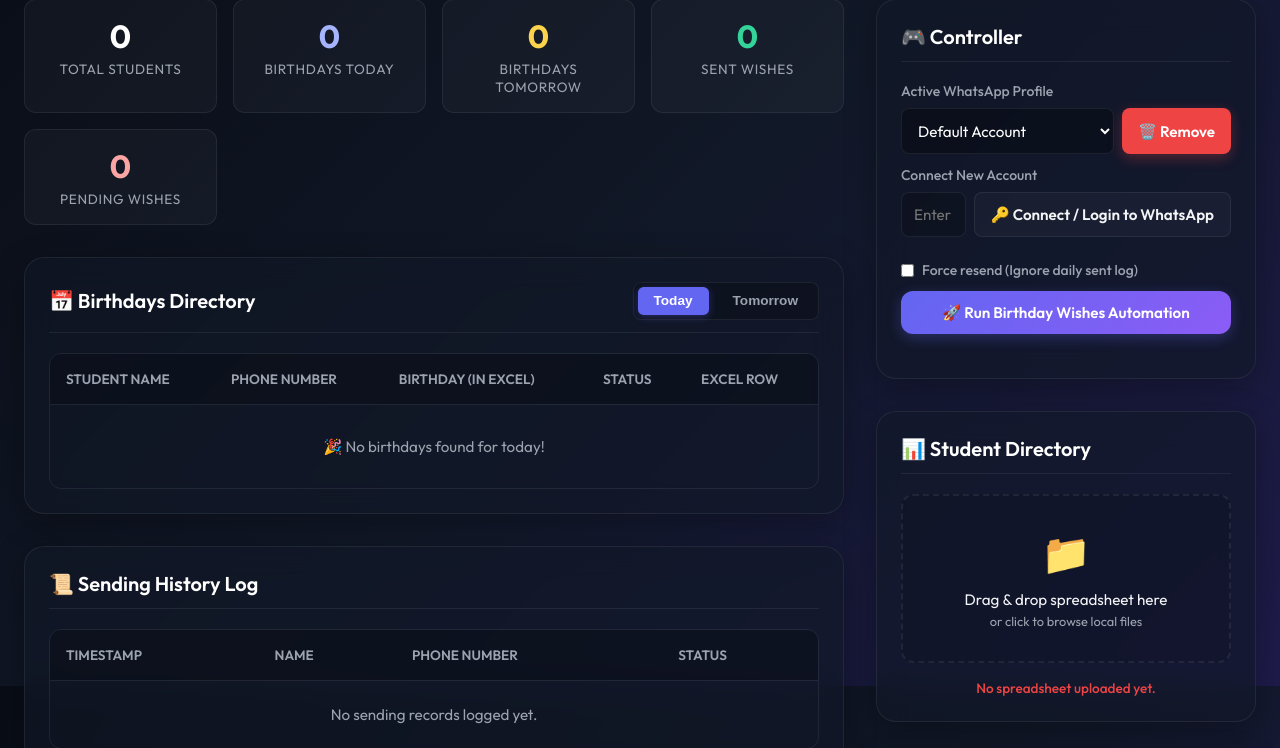
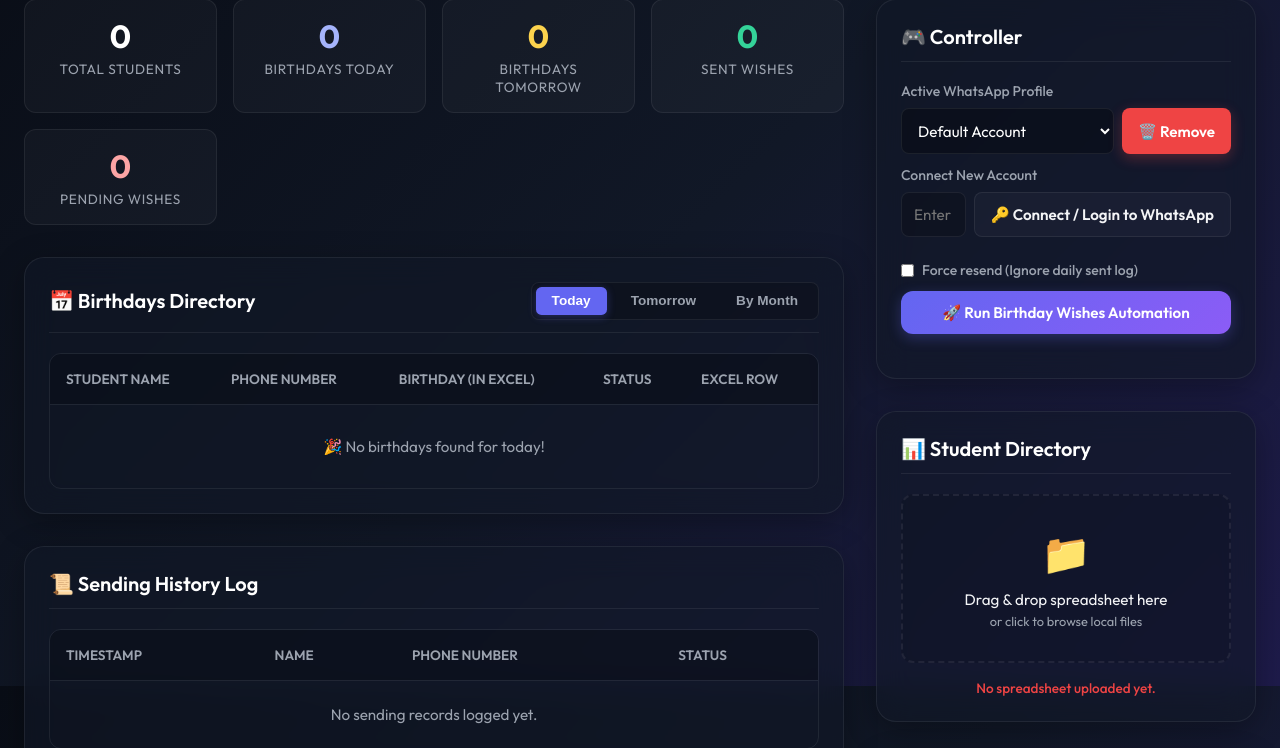
Before and after one commit to pg27-018-collab/Nirman, a Flask app: page / in a window 1280 px wide. Shown: the part 114-862 px from the top of the page. Run offline with Flask 2, Linux system fonts and the light colour scheme; data that the repository does not hold is empty.

Commit message:
Add By Month tab and month selector dropdown to birthdays directory list view

```diff
--- a/app.py
+++ b/app.py
@@ -446,6 +446,7 @@ def get_birthdays():
 
         target_date_str = target_date.strftime("%Y-%m-%d")
         history = core_main.load_history()
+        month_val = int(request.args.get("month", today.month))
 
         for idx, row in df.iterrows():
             name = row.get(name_col)
@@ -467,30 +468,70 @@ def get_birthdays():
                 if not dob:
                     continue
 
-                # Match target date month & day
-                if dob.month == target_date.month and dob.day == target_date.day:
-                    cleaned_p = core_main.clean_phone(phone, config.get("default_country_code", "+91"))
+                match = False
+                status = "pending"
 
-                    if day_param == "tomorrow":
-                        status = "upcoming"
-                    else:
-                        status = "pending"
-                        if cleaned_p and core_main.is_already_sent_today(history, cleaned_p, target_date_str):
-                            # Check status in history
-                            records = history.get("sent_records", [])
-                            record = next((r for r in records if r["date"] == target_date_str and r["phone"] == cleaned_p), None)
-                            if record and record["status"] == "invalid_number":
-                                status = "failed"
+                # Matching filters
+                if day_param == "month":
+                    if dob.month == month_val:
+                        match = True
+
+                        # Determine status for monthly view (passed, today, upcoming)
+                        try:
+                            bday_this_year = datetime(today.year, dob.month, dob.day)
+                        except ValueError:
+                            # Handle Feb 29 on non-leap years
+                            bday_this_year = datetime(today.year, 3, 1)
+
+                        today_midnight = datetime(today.year, today.month, today.day)
+
+                        if bday_this_year.date() < today_midnight.date():
+                            status = "passed"
+                        elif bday_this_year.date() == today_midnight.date():
+                            cleaned_p = core_main.clean_phone(phone, config.get("default_country_code", "+91"))
+                            if cleaned_p and core_main.is_already_sent_today(history, cleaned_p, today.strftime("%Y-%m-%d")):
+                                # Check status in history
+                                records = history.get("sent_records", [])
+                                record = next((r for r in records if r["date"] == today.strftime("%Y-%m-%d") and r["phone"] == cleaned_p), None)
+                                if record and record["status"] == "invalid_number":
+                                    status = "failed"
+                                else:
+                                    status = "sent"
                             else:
-                                status = "sent"
+                                status = "pending"
+                        else:
+                            status = "upcoming"
+                else:
+                    if dob.month == target_date.month and dob.day == target_date.day:
+                        match = True
+                        cleaned_p = core_main.clean_phone(phone, config.get("default_country_code", "+91"))
 
+                        if day_param == "tomorrow":
+                            status = "upcoming"
+                        else:
+                            status = "pending"
+                            if cleaned_p and core_main.is_already_sent_today(history, cleaned_p, target_date_str):
+                                # Check status in history
+                                records = history.get("sent_records", [])
+                                record = next((r for r in records if r["date"] == target_date_str and r["phone"] == cleaned_p), None)
+                                if record and record["status"] == "invalid_number":
+                                    status = "failed"
+                                else:
+                                    status = "sent"
+
+                if match:
                     birthdays.append({
                         "name": str(name).strip(),
                         "phone": str(phone).strip() if pd.notna(phone) else "",
                         "birthday": str(dob_val).split(" ")[0],
                         "status": status,
+                        "day_of_month": dob.day,
                         "row": idx + 2  # Excel is 1-based, plus header row
                     })
+
+        # Sort results chronologically by day if in monthly view
+        if day_param == "month":
+            birthdays.sort(key=lambda x: x["day_of_month"])
 
         return jsonify({
             "date": target_date_str,
--- a/static/script.js
+++ b/static/script.js
@@ -92,14 +92,22 @@ async function loadStatus() {
 // Load Birthdays Table
 async function loadBirthdays() {
   try {
-    const res = await fetch(`/api/birthdays?session=${currentSession}&day=${activeTab}`);
+    const selectedMonth = document.getElementById("monthSelect") ? document.getElementById("monthSelect").value : new Date().getMonth() + 1;
+    const res = await fetch(`/api/birthdays?session=${currentSession}&day=${activeTab}&month=${selectedMonth}`);
     const data = await res.json();
 
     const tbody = document.getElementById("birthdayTableBody");
     tbody.innerHTML = "";
 
     if (data.birthdays.length === 0) {
-      const dayText = activeTab === "tomorrow" ? "tomorrow" : "today";
+      let dayText = "today";
+      if (activeTab === "tomorrow") {
+        dayText = "tomorrow";
+      } else if (activeTab === "month") {
+        const monthSelect = document.getElementById("monthSelect");
+        const monthName = monthSelect ? monthSelect.options[monthSelect.selectedIndex].text : "this month";
+        dayText = monthName;
+      }
       tbody.innerHTML = `<tr><td colspan="5" style="text-align: center; color: var(--text-muted); padding: 2rem;">🎉 No birthdays found for ${dayText}!</td></tr>`;
       return;
     }
@@ -118,6 +126,9 @@ async function loadBirthdays() {
       } else if (b.status === "upcoming") {
         statusClass = "upcoming";
         statusText = "Upcoming";
+      } else if (b.status === "passed") {
+        statusClass = "passed";
+        statusText = "Passed";
       }
 
       tr.innerHTML = `
@@ -518,16 +529,31 @@ async function loadSessions() {
   }
 }
 
-// Setup Today/Tomorrow toggles
+// Setup Today/Tomorrow/Month toggles
 function setupTabs() {
   const tabToday = document.getElementById("tabToday");
   const tabTomorrow = document.getElementById("tabTomorrow");
+  const tabMonth = document.getElementById("tabMonth");
+  const monthSelector = document.getElementById("monthSelectorContainer");
+  const monthSelect = document.getElementById("monthSelect");
 
-  if (tabToday && tabTomorrow) {
+  // Set default selected month based on current date (1-indexed month)
+  if (monthSelect) {
+    const currentMonthNum = new Date().getMonth() + 1;
+    monthSelect.value = currentMonthNum.toString();
+
+    monthSelect.addEventListener("change", () => {
+      loadBirthdays();
+    });
+  }
+
+  if (tabToday && tabTomorrow && tabMonth) {
     tabToday.addEventListener("click", () => {
       activeTab = "today";
       tabToday.classList.add("active");
       tabTomorrow.classList.remove("active");
+      tabMonth.classList.remove("active");
+      if (monthSelector) monthSelector.style.display = "none";
       loadBirthdays();
     });
 
@@ -535,6 +561,17 @@ function setupTabs() {
       activeTab = "tomorrow";
       tabTomorrow.classList.add("active");
       tabToday.classList.remove("active");
+      tabMonth.classList.remove("active");
+      if (monthSelector) monthSelector.style.display = "none";
+      loadBirthdays();
+    });
+
+    tabMonth.addEventListener("click", () => {
+      activeTab = "month";
+      tabMonth.classList.add("active");
+      tabToday.classList.remove("active");
+      tabTomorrow.classList.remove("active");
+      if (monthSelector) monthSelector.style.display = "flex";
       loadBirthdays();
     });
   }
--- a/static/style.css
+++ b/static/style.css
@@ -264,6 +264,11 @@ tr:hover td {
 .status-indicator.upcoming {
   background-color: rgba(252, 211, 77, 0.15);
   color: #fcd34d;
+}
+
+.status-indicator.passed {
+  background-color: rgba(156, 163, 175, 0.15);
+  color: var(--text-muted);
 }
 
 .tab-btn.active {
--- a/templates/index.html
+++ b/templates/index.html
@@ -63,8 +63,29 @@
           <div style="display: flex; gap: 0.5rem; background: rgba(0, 0, 0, 0.2); padding: 0.25rem; border-radius: 0.5rem; border: 1px solid var(--glass-border);">
             <button id="tabToday" class="tab-btn active" style="background: none; border: none; color: #fff; font-weight: 600; font-size: 0.85rem; cursor: pointer; padding: 0.4rem 1rem; border-radius: 0.35rem; transition: var(--transition);">Today</button>
             <button id="tabTomorrow" class="tab-btn" style="background: none; border: none; color: var(--text-muted); font-weight: 600; font-size: 0.85rem; cursor: pointer; padding: 0.4rem 1rem; border-radius: 0.35rem; transition: var(--transition);">Tomorrow</button>
+            <button id="tabMonth" class="tab-btn" style="background: none; border: none; color: var(--text-muted); font-weight: 600; font-size: 0.85rem; cursor: pointer; padding: 0.4rem 1rem; border-radius: 0.35rem; transition: var(--transition);">By Month</button>
           </div>
         </div>
+
+        <!-- Month Selector Dropdown (visible when 'By Month' tab is active) -->
+        <div id="monthSelectorContainer" style="display: none; justify-content: flex-end; align-items: center; gap: 0.5rem; margin-bottom: 1rem; padding-right: 0.25rem;">
+          <label for="monthSelect" style="margin-bottom: 0; font-size: 0.85rem; color: var(--text-muted);">View Month:</label>
+          <select id="monthSelect" style="background-color: rgba(0, 0, 0, 0.3); border: 1px solid var(--glass-border); color: #fff; padding: 0.4rem 0.75rem; border-radius: 0.5rem; font-family: inherit; font-size: 0.85rem; outline: none; cursor: pointer; width: auto;">
+            <option value="1">January</option>
+            <option value="2">February</option>
+            <option value="3">March</option>
+            <option value="4">April</option>
+            <option value="5">May</option>
+            <option value="6">June</option>
+            <option value="7">July</option>
+            <option value="8">August</option>
+            <option value="9">September</option>
+            <option value="10">October</option>
+            <option value="11">November</option>
+            <option value="12">December</option>
+          </select>
+        </div>
+
         <div class="table-container">
           <table>
             <thead>
```
